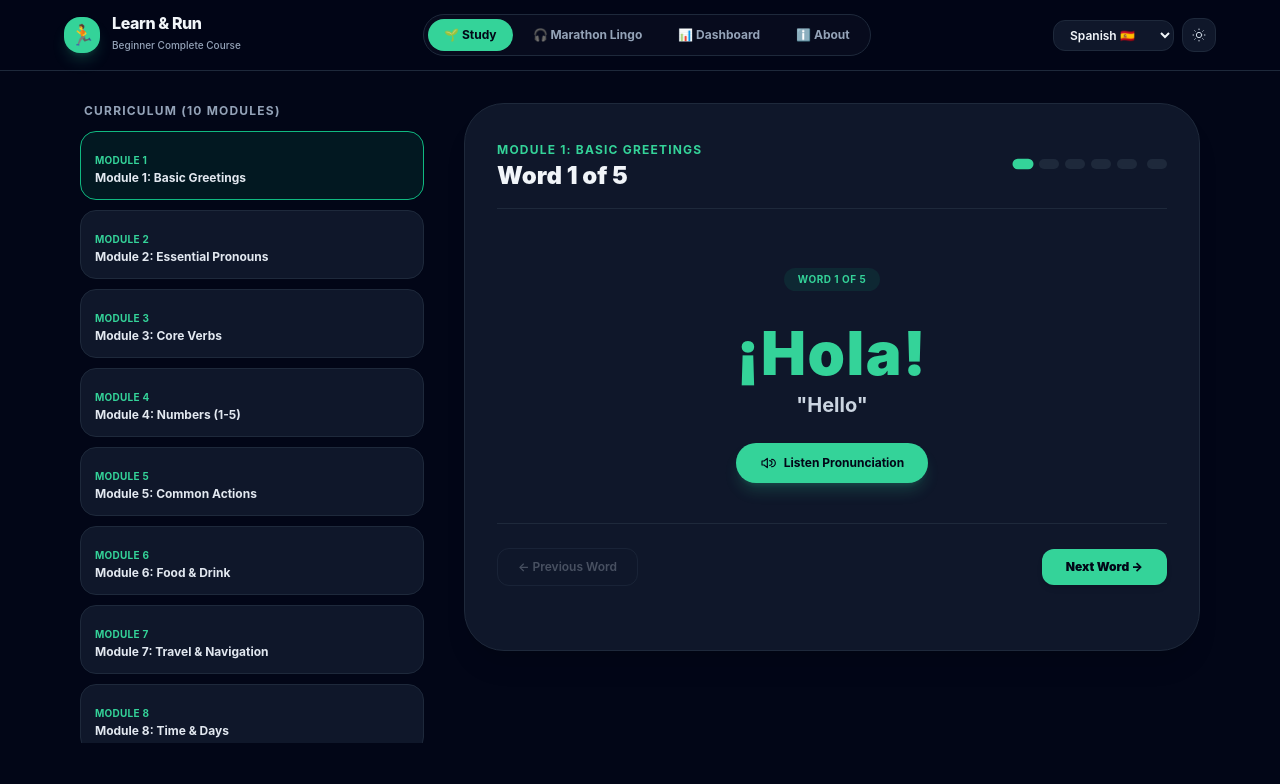
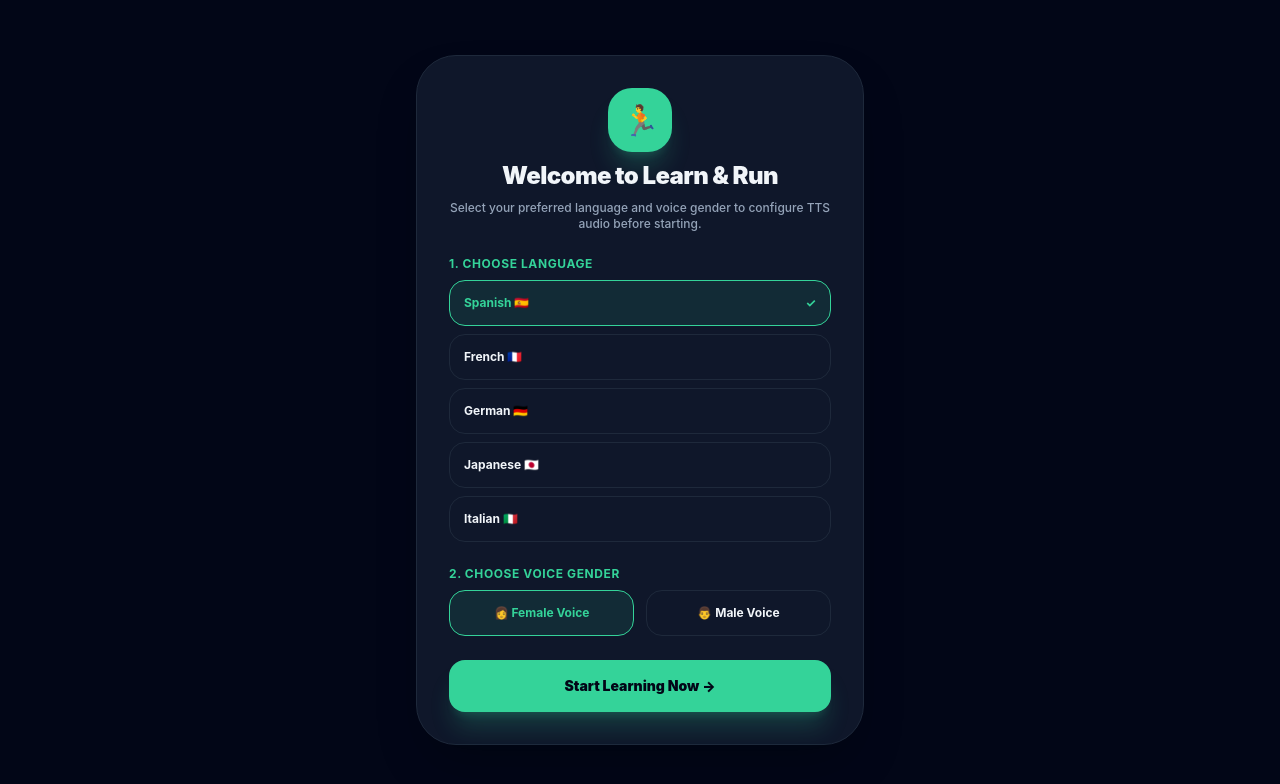
Before and after one commit to sahilmaddi/learn-and-run, a React (Vite) app: page / in a window 1280 px wide. Shown: the top 784 px of the page. Built offline with nearby package versions, Linux system fonts and the light colour scheme; the HTML template or start-up script is replaced by a standard one.

Commit message:
add more features

```diff
--- a/src/App.jsx
+++ b/src/App.jsx
@@ -30,7 +30,7 @@ const IconPause = ({ className }) => (
 );
 
 // ============================================================================
-// BULLETPROOF DUAL-ENGINE AUDIO TTS (NATIVE + WEB AUDIO FALLBACK)
+// BULLETPROOF MULTI-LANGUAGE PRONUNCIATION ENGINE
 // ============================================================================
 let cachedVoices = [];
 
@@ -45,18 +45,44 @@ if (typeof window !== 'undefined' && 'speechSynthesis' in window) {
   window.speechSynthesis.onvoiceschanged = updateVoicesCache;
 }
 
-// Phonetic overrides for devices strictly locked to English TTS voices
-const HARDCODED_PHONETICS = {
+// Global phonetic lookup dictionary for problematic short words or acronym triggers across all supported languages
+const GLOBAL_PRONUNCIATION_MAP = {
+  // Spanish
   'sí': 'see',
   'si': 'see',
-  '¡hola!': 'oh-lah',
-  'hola': 'oh-lah',
-  'no': 'noh',
+  'por favor': 'por fa-bor',
   'ir': 'eer',
   'tú': 'too',
   'yo': 'yoh',
+  'él': 'ell',
+  'qué': 'keh',
+  'dónde': 'don-deh',
+  // French
   'oui': 'wee',
-  'ja': 'yah'
+  'non': 'noh',
+  'je': 'zhuh',
+  'tu': 'too',
+  'il': 'eel',
+  'elle': 'ell',
+  's’il vous plaît': 'seel voo pleh',
+  'bonjour !': 'boh-zhoor',
+  // German
+  'ja': 'yah',
+  'nein': 'nine',
+  'ich': 'ish',
+  'du': 'doo',
+  'er': 'air',
+  'sie': 'zee',
+  'bitte': 'bit-teh',
+  'danke': 'dahn-keh',
+  // Italian
+  'sì': 'see',
+  'no': 'noh',
+  'io': 'ee-oh',
+  'tu': 'too',
+  'per favore': 'per fa-vo-reh',
+  'grazie': 'graht-syeh',
+  'ciao!': 'chow'
 };
 
 const playSoundEffect = (type) => {
@@ -83,50 +109,60 @@ const playSoundEffect = (type) => {
   }
 };
 
-const speakTextHelper = (text, langCode) => {
-  if (!text) return;
+const speakTextHelper = (text, langCode, voiceGender = 'female') => {
+  if (!text || typeof window === 'undefined' || !('speechSynthesis' in window)) return;
 
-  // Clean text and strip leading/trailing inverted punctuation
+  window.speechSynthesis.cancel();
+  if (cachedVoices.length === 0) updateVoicesCache();
+
+  // Clean inverted punctuation and extra spaces
   const cleanedText = text.replace(/[¡!¿?]/g, '').trim();
   const lowerText = cleanedText.toLowerCase();
   const shortLang = langCode.slice(0, 2).toLowerCase();
 
-  // Try Online Native Audio Stream first for guaranteed native accent
-  const fallbackAudioUrl = `https://translate.google.com/translate_tts?ie=UTF-8&tl=${shortLang}&client=tw-ob&q=${encodeURIComponent(cleanedText)}`;
+  // Filter available system voices matching target language
+  const languageVoices = cachedVoices.filter((v) => {
+    const vLang = v.lang.replace('_', '-').toLowerCase();
+    return vLang.startsWith(shortLang);
+  });
 
-  const audio = new Audio(fallbackAudioUrl);
-  const playPromise = audio.play();
+  // Strict gender selection check
+  let selectedVoice = languageVoices.find((v) => {
+    const name = v.name.toLowerCase();
+    if (voiceGender === 'female') {
+      return /female|woman|zira|samantha|victoria|helena|monica|aurelie|anna|kyoko|alice/i.test(name);
+    } else {
+      return /male|man|david|george|jorge|diego|paul|thomas|markus|otoya/i.test(name);
+    }
+  });
 
-  if (playPromise !== undefined) {
-    playPromise.catch(() => {
-      // Fallback to Web Speech API if offline or blocked
-      if (!('speechSynthesis' in window)) return;
+  // Fallback to any voice matching target language
+  if (!selectedVoice && languageVoices.length > 0) {
+    selectedVoice = languageVoices[0];
+  }
 
-      window.speechSynthesis.cancel();
-      if (cachedVoices.length === 0) updateVoicesCache();
+  let textToSpeak = cleanedText;
 
-      const nativeVoice =
-        cachedVoices.find((v) => v.lang.replace('_', '-').toLowerCase() === langCode.toLowerCase()) ||
-        cachedVoices.find((v) => v.lang.toLowerCase().startsWith(shortLang));
+  // If no native voice exists on device for this language, apply phonetic transcription to prevent broken English spelling
+  if (!selectedVoice && GLOBAL_PRONUNCIATION_MAP[lowerText]) {
+    textToSpeak = GLOBAL_PRONUNCIATION_MAP[lowerText];
+  }
 
-      // Prevent acronym spelling by lowercasing and ending with a period
-      let speakString = lowerText;
-      if (!nativeVoice && HARDCODED_PHONETICS[lowerText]) {
-        speakString = HARDCODED_PHONETICS[lowerText];
-      }
+  // Appending punctuation forces the TTS engine to process short words as natural speech rather than acronyms
+  const utter = new SpeechSynthesisUtterance(textToSpeak + '.');
+  utter.lang = langCode;
+  utter.rate = 0.85;
 
-      // Appending a period prevents TTS from treating short 2-letter words as acronyms
-      const utter = new SpeechSynthesisUtterance(speakString + '.');
-      utter.lang = langCode;
-      utter.rate = 0.85;
+  // Dynamic pitch & pitch-shift fallback based on voice gender selection
+  if (selectedVoice) {
+    utter.voice = selectedVoice;
+    utter.pitch = voiceGender === 'female' ? 1.05 : 0.95;
+  } else {
+    // Artificial pitch adjustment if exact gender voice pack is missing
+    utter.pitch = voiceGender === 'female' ? 1.3 : 0.7;
+  }
 
-      if (nativeVoice) {
-        utter.voice = nativeVoice;
-      }
-
-      window.speechSynthesis.speak(utter);
-    });
-  }
+  window.speechSynthesis.speak(utter);
 };
 
 // ============================================================================
@@ -260,8 +296,12 @@ const runAudioTracks = [
 ];
 
 export default function App() {
+  // SETUP STATE (Onboarding screen flow)
+  const [isConfigured, setIsConfigured] = useState(false);
+  const [selectedLang, setSelectedLang] = useState('spanish');
+  const [selectedGender, setSelectedGender] = useState('female');
+
   const [activeTab, setActiveTab] = useState('learn');
-  const [selectedLang, setSelectedLang] = useState('spanish');
   const [isDark, setIsDark] = useState(true);
 
   // Module & Word Index
@@ -295,7 +335,13 @@ export default function App() {
   }, [isDark]);
 
   const speakCurrentWord = (text) => {
-    speakTextHelper(text, currentLangObj.langCode);
+    speakTextHelper(text, currentLangObj.langCode, selectedGender);
+  };
+
+  const handleStartLearning = () => {
+    setIsConfigured(true);
+    const firstWord = modulesData[0].words[0];
+    speakTextHelper(firstWord[selectedLang] || firstWord.spanish, currentLangObj.langCode, selectedGender);
   };
 
   const handleNextWord = () => {
@@ -357,7 +403,7 @@ export default function App() {
     if (!isPlaying) {
       setIsPlaying(true);
       const trackText = runAudioTracks[trackIndex].target[selectedLang] || runAudioTracks[trackIndex].target.spanish;
-      speakTextHelper(trackText, currentLangObj.langCode);
+      speakTextHelper(trackText, currentLangObj.langCode, selectedGender);
     } else {
       setIsPlaying(false);
       if ('speechSynthesis' in window) window.speechSynthesis.cancel();
@@ -374,7 +420,7 @@ export default function App() {
               setTrackIndex(nextIdx);
 
               const nextTrackText = runAudioTracks[nextIdx].target[selectedLang] || runAudioTracks[nextIdx].target.spanish;
-              speakTextHelper(nextTrackText, currentLangObj.langCode);
+              speakTextHelper(nextTrackText, currentLangObj.langCode, selectedGender);
 
               return runAudioTracks[nextIdx].duration;
             } else {
@@ -390,8 +436,78 @@ export default function App() {
       clearInterval(timerRef.current);
     }
     return () => clearInterval(timerRef.current);
-  }, [isPlaying, activeTab, trackIndex, selectedLang, currentLangObj]);
+  }, [isPlaying, activeTab, trackIndex, selectedLang, currentLangObj, selectedGender]);
 
+  // ============================================================================
+  // FIRST-SCREEN SETUP ONBOARDING
+  // ============================================================================
+  if (!isConfigured) {
+    return (
+      <div className={`min-h-screen ${isDark ? 'bg-slate-950 text-slate-100' : 'bg-slate-50 text-slate-900'} font-sans flex items-center justify-center p-4`}>
+        <div className={`max-w-md w-full p-8 rounded-[2.5rem] border shadow-2xl space-y-6 ${isDark ? 'border-slate-800 bg-slate-900' : 'border-slate-200 bg-white'}`}>
+          <div className="text-center space-y-2">
+            <div className="h-16 w-16 mx-auto rounded-3xl bg-emerald-400 flex items-center justify-center text-3xl shadow-xl shadow-emerald-400/20">
+              🏃
+            </div>
+            <h1 className="text-2xl font-black tracking-tight">Welcome to Learn & Run</h1>
+            <p className="text-xs text-slate-400 font-medium">Select your preferred language and voice gender to configure TTS audio before starting.</p>
+          </div>
+
+          {/* STEP 1: CHOOSE LANGUAGE */}
+          <div className="space-y-2">
+            <label className="text-xs font-bold uppercase tracking-wider text-emerald-400 block">
+              1. Choose Language
+            </label>
+            <div className="grid grid-cols-1 gap-2">
+              {languages.map((l) => (
+                <button
+                  key={l.value}
+                  onClick={() => setSelectedLang(l.value)}
+                  className={`p-3.5 rounded-2xl border text-left font-bold text-xs flex items-center justify-between transition ${selectedLang === l.value ? 'border-emerald-400 bg-emerald-400/10 text-emerald-400' : 'border-slate-800 hover:border-slate-700'}`}
+                >
+                  <span>{l.label}</span>
+                  {selectedLang === l.value && <span>✓</span>}
+                </button>
+              ))}
+            </div>
+          </div>
+
+          {/* STEP 2: CHOOSE VOICE GENDER */}
+          <div className="space-y-2">
+            <label className="text-xs font-bold uppercase tracking-wider text-emerald-400 block">
+              2. Choose Voice Gender
+            </label>
+            <div className="grid grid-cols-2 gap-3">
+              {[
+                { value: 'female', label: '👩 Female Voice' },
+                { value: 'male', label: '👨 Male Voice' }
+              ].map((g) => (
+                <button
+                  key={g.value}
+                  onClick={() => setSelectedGender(g.value)}
+                  className={`p-3.5 rounded-2xl border text-center font-bold text-xs transition ${selectedGender === g.value ? 'border-emerald-400 bg-emerald-400/10 text-emerald-400' : 'border-slate-800 hover:border-slate-700'}`}
+                >
+                  {g.label}
+                </button>
+              ))}
+            </div>
+          </div>
+
+          {/* CONFIRM BUTTON */}
+          <button
+            onClick={handleStartLearning}
+            className="w-full py-4 rounded-2xl bg-emerald-400 text-slate-950 font-black text-sm shadow-xl shadow-emerald-400/20 hover:scale-[1.02] active:scale-[0.98] transition"
+          >
+            Start Learning Now →
+          </button>
+        </div>
+      </div>
+    );
+  }
+
+  // ============================================================================
+  // MAIN APP DASHBOARD & STUDY TABS
+  // ============================================================================
   return (
     <div className={`min-h-screen ${isDark ? 'bg-slate-950 text-slate-100' : 'bg-slate-50 text-slate-900'} font-sans transition-colors duration-300 pb-20 md:pb-8`}>
       {/* HEADER */}
@@ -403,7 +519,7 @@ export default function App() {
             </div>
             <div>
               <h1 className="font-extrabold text-base tracking-tight leading-none">Learn & Run</h1>
-              <span className="text-[10px] text-slate-400 font-medium">Beginner Complete Course</span>
+              <span className="text-[10px] text-slate-400 font-medium">{currentLangObj.label} • {selectedGender === 'female' ? '👩 Voice' : '👨 Voice'}</span>
             </div>
           </div>
 
@@ -429,15 +545,12 @@ export default function App() {
           </nav>
 
           <div className="flex items-center gap-2">
-            <select
-              value={selectedLang}
-              onChange={(e) => setSelectedLang(e.target.value)}
-              className={`rounded-xl border px-3 py-1.5 text-xs font-semibold outline-none transition ${isDark ? 'border-slate-800 bg-slate-900 text-slate-100' : 'border-slate-200 bg-slate-100 text-slate-900'}`}
+            <button
+              onClick={() => setIsConfigured(false)}
+              className={`px-3 py-1.5 rounded-xl border text-xs font-semibold ${isDark ? 'border-slate-800 bg-slate-900 text-slate-300' : 'border-slate-200 bg-slate-100 text-slate-700'}`}
             >
-              {languages.map(l => (
-                <option key={l.value} value={l.value}>{l.label}</option>
-              ))}
-            </select>
+              ⚙️ Settings
+            </button>
 
             <button
               onClick={() => setIsDark(!isDark)}
@@ -524,7 +637,7 @@ export default function App() {
                       onClick={() => speakCurrentWord(singleActiveWord[selectedLang] || singleActiveWord.spanish)}
                       className="inline-flex items-center gap-2 px-6 py-3 rounded-full bg-emerald-400 text-slate-950 font-bold text-xs shadow-lg shadow-emerald-400/20 hover:scale-105 active:scale-95 transition mb-10"
                     >
-                      <IconAudio className="h-4 w-4" /> Listen Pronunciation
+                      <IconAudio className="h-4 w-4" /> Listen Pronunciation ({selectedGender})
                     </button>
 
                     <div className="flex items-center justify-between pt-6 border-t border-slate-800">
@@ -653,7 +766,7 @@ export default function App() {
                       setTimeLeft(tr.duration);
                       if (isPlaying) {
                         const trackText = tr.target[selectedLang] || tr.target.spanish;
-                        speakTextHelper(trackText, currentLangObj.langCode);
+                        speakTextHelper(trackText, currentLangObj.langCode, selectedGender);
                       }
                     }}
                     className={`w-full p-3.5 rounded-2xl border text-left flex items-center justify-between transition ${idx === trackIndex ? 'border-emerald-500 bg-emerald-500/10' : 'border-slate-800 bg-slate-950/50 hover:border-slate-700'}`}
```
